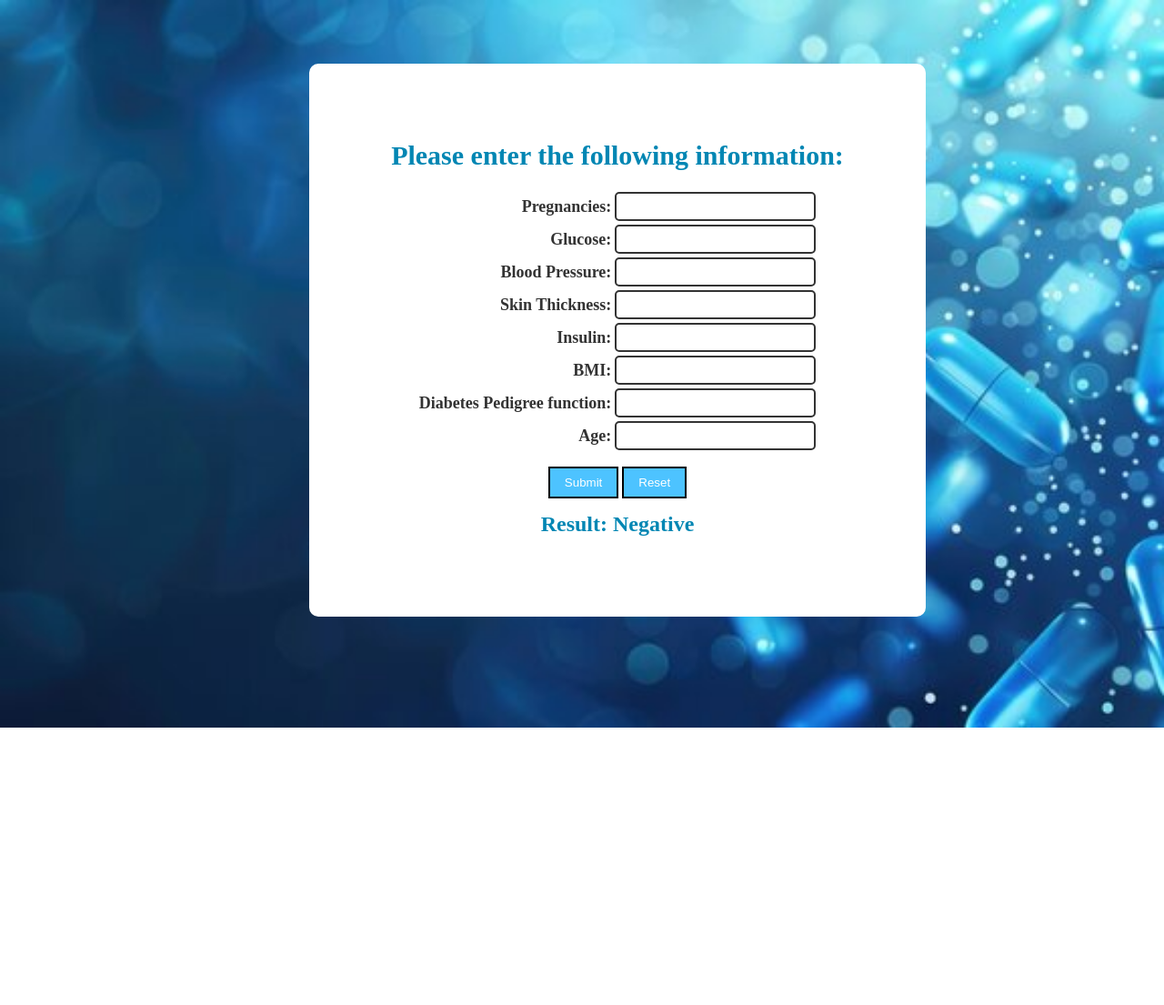
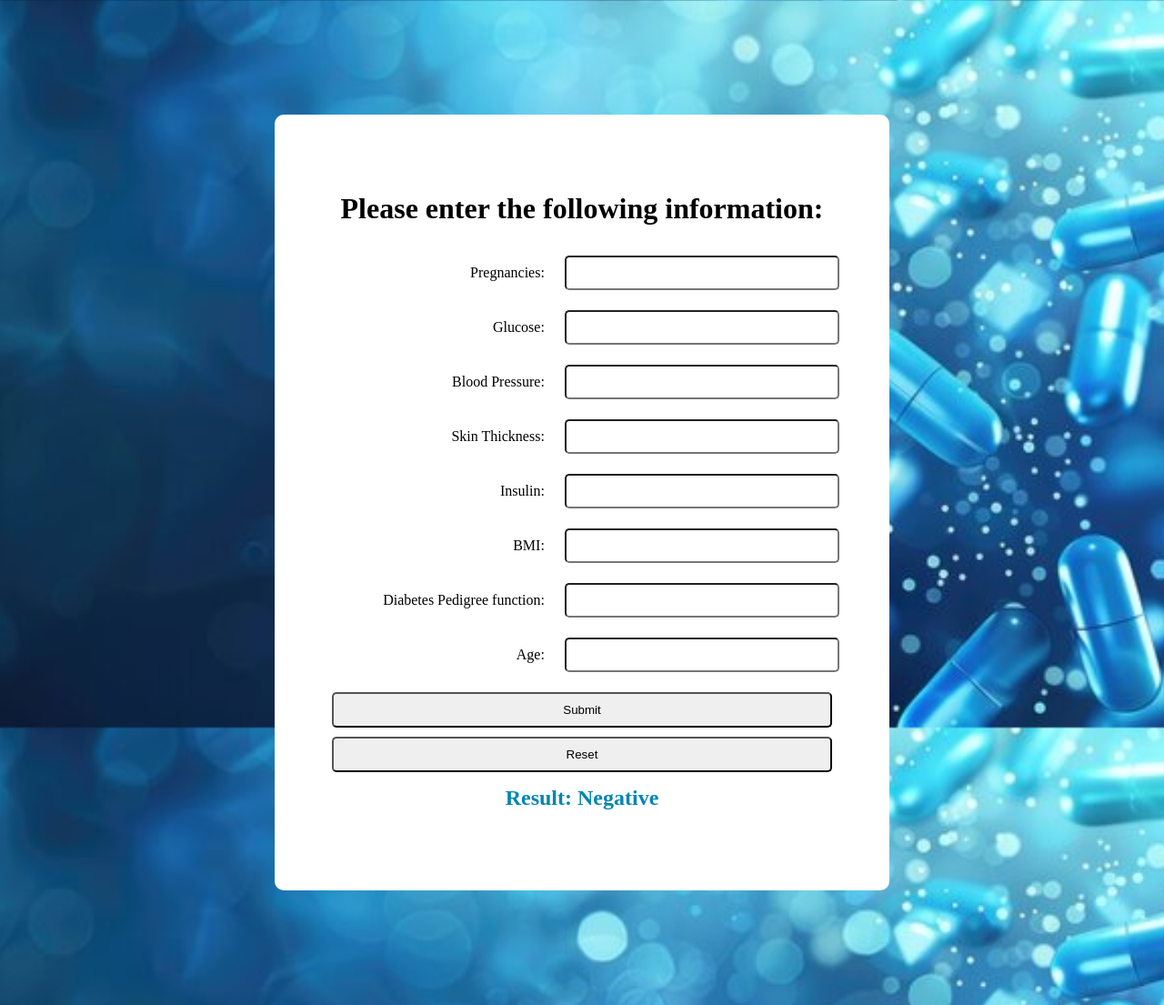
Before and after one commit to RiyaHoro/MiniProject, a Django app: page /predict/result in a window 1280 px wide. Shown: the whole page at 91% size. Before the commit the page ends 800 px from the top, so only its background shows below. Run offline with Django 5.2, Linux system fonts and the light colour scheme.

Commit message:
Response predict.html

```diff
--- a/Diabetes_prediction/templates/predict.html
+++ b/Diabetes_prediction/templates/predict.html
@@ -12,59 +12,59 @@
         background-attachment: fixed;
         background-size: cover;
       }
+
       .main {
-        align: center;
-        position: fixed;
-        top: 140px;
-        left: 410px;
-        width: 550px;
+        position: relative;
+        width: 90%; /* Take most of the screen width */
+        max-width: 550px; /* Limit max width for large screens */
         background-color: #ffffff;
         border-radius: 10px;
-        align-items: center;
         padding: 5%;
-        margin: -70px;
-      }
-      h1 {
-        color: #0086b3;
-        font-size: 30px;
-        font-weight: bold;
-      }
-      td:first-child {
-        font-size: 18px; /* Increased font size */
-        font-weight: bold;
-        color: #333; /* Optional: Make text darker */
-      }
-      input[type="text"] {
-        border: 2px solid #333; /* Dark border */
-        padding: 5px;
-        font-size: 16px;
-        border-radius: 5px; /* Slightly rounded edges */
-        outline: none; /* Removes blue outline on focus */
+        margin: 10% auto; /* Center it horizontally */
+        text-align: center;
       }
 
-      input[type="text"]:focus {
-        border-color: #0086b3; /* Change border color when focused */
-        box-shadow: 0 0 5px rgba(0, 134, 179, 0.5);
+      table {
+        width: 100%;
       }
 
-      input[type="submit"] {
-        background-color: #4dc3ff;
-        border: 2px solid black;
-        color: white;
-        padding: 8px 16px;
-        cursor: pointer;
-        margin-top: 15px;
+      td {
+        padding: 10px;
       }
 
+      input[type="text"] {
+        width: 100%; /* Full width for responsiveness */
+        padding: 8px;
+        font-size: 16px;
+        border-radius: 5px;
+      }
+
+      input[type="submit"],
       input[type="reset"] {
-        background-color: #4dc3ff;
-        border: 2px solid black;
-        color: white;
-        padding: 8px 16px;
-        cursor: pointer;
-        margin-top: 15px;
+        width: 100%; /* Full-width buttons */
+        padding: 10px;
+        margin-top: 10px;
+        border-radius: 5px;
+      }
+
+      /* Make it more mobile-friendly */
+      @media (max-width: 600px) {
+        .main {
+          padding: 8%;
+          margin: 5% auto;
+        }
+
+        h1 {
+          font-size: 24px;
+        }
+
+        input[type="submit"],
+        input[type="reset"] {
+          font-size: 16px;
+        }
       }
     </style>
+
   </head>
   <body>
     <div align="center" class="main">
```
